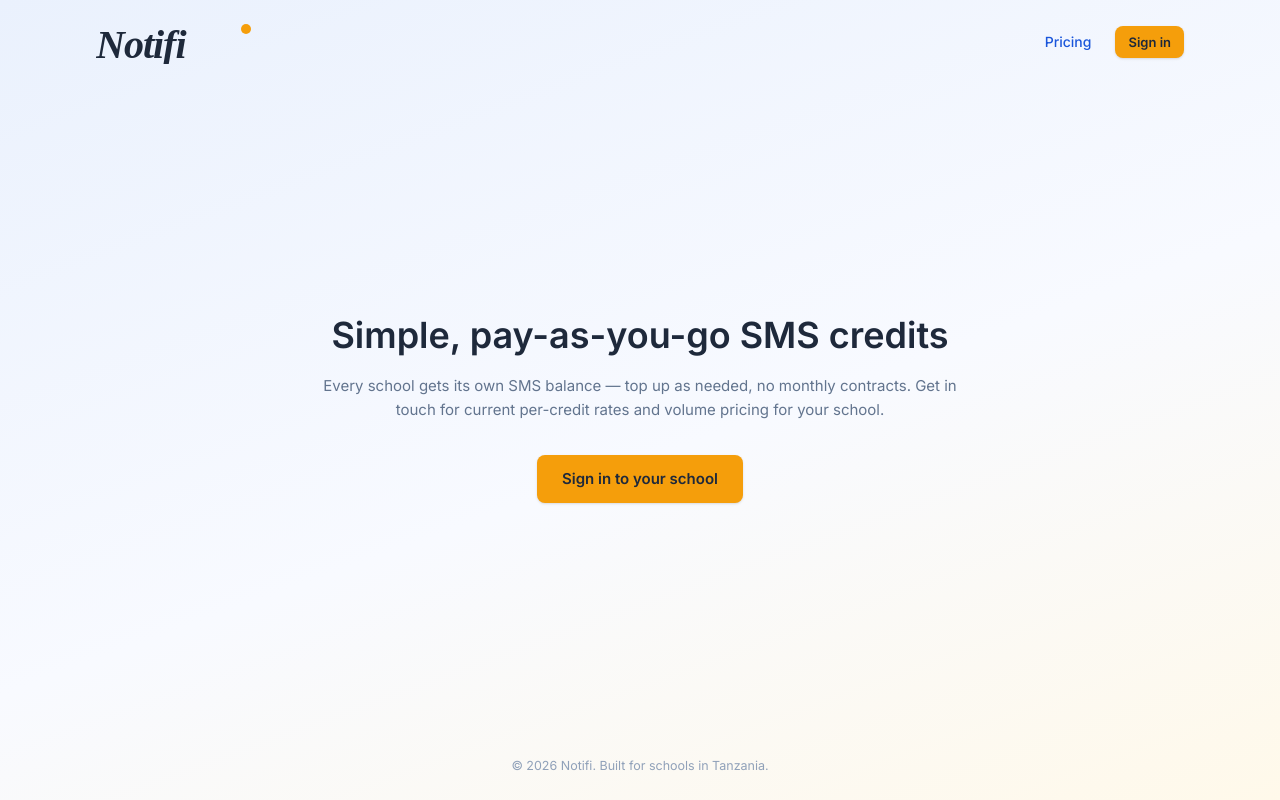
After one commit to Ian-BM/notifi, a Django app: page /pricing/ in a window 1280 px wide. The commit adds this page. Run offline with Django 4.2, Linux system fonts and the light colour scheme.

Commit message:
Fix robots.txt blocking Google: serve a real landing page at /
Root cause of the GSC "blocked by robots.txt" error: '/' redirected to
/dashboard/ then to /login/, both disallowed — Google was following the
chain straight into a blocked page. Root now serves an actual public
landing page (and a /pricing/ stub) that don't require login, so the
redirect chain is gone entirely.

Moved the OG/Twitter/description SEO tags onto the new base_public.html
(the only page Google can actually index) and stripped them out of
base.html/base_auth.html, which stay noindex,nofollow — they're the
authenticated app shell and the (still-disallowed) login page and never
carry real marketing content.

Co-Authored-By: Claude Sonnet 5 <noreply@anthropic.com>

```diff
--- a/core/urls.py
+++ b/core/urls.py
@@ -1,12 +1,14 @@
 from django.contrib import admin
 from django.urls import path, include
-from django.views.generic import RedirectView, TemplateView
+from django.views.generic import TemplateView
 
 from apps.messaging.views import sms_callback
+from core.views import landing_page, pricing_page
 
 urlpatterns = [
     path('django-admin/', admin.site.urls),
-    path('', RedirectView.as_view(url='/dashboard/', permanent=False)),
+    path('', landing_page, name='landing'),
+    path('pricing/', pricing_page, name='pricing'),
     path('', include('apps.accounts.urls')),
     path('dashboard/', include('apps.dashboard.urls')),
     path('contacts/', include('apps.contacts.urls')),
--- /dev/null
+++ b/core/views.py
@@ -0,0 +1,11 @@
+from django.shortcuts import redirect, render
+
+
+def landing_page(request):
+    if request.user.is_authenticated:
+        return redirect('dashboard:index')
+    return render(request, 'landing/index.html')
+
+
+def pricing_page(request):
+    return render(request, 'landing/pricing.html')
--- /dev/null
+++ b/templates/base_public.html
@@ -0,0 +1,64 @@
+{% load static %}
+<!DOCTYPE html>
+<html lang="en">
+<head>
+  <meta charset="UTF-8">
+  <meta name="viewport" content="width=device-width, initial-scale=1.0">
+
+  <!-- Google Search Console Verification -->
+  <meta name="google-site-verification" content="CbNUT3w8uiAqWxCW1BwBb6zoM58w5FPShFO69D7_RhY">
+
+  <!-- Primary SEO -->
+  <meta name="description" content="{% block meta_description %}Notifi helps schools in Tanzania send instant SMS to parents and staff. Fee reminders, meeting notices, emergency alerts. Works on Vodacom, Airtel, Tigo and Halotel.{% endblock %}">
+  <meta name="keywords" content="bulk SMS Tanzania, school SMS platform, SMS kwa shule, wazazi SMS, Notifi Tanzania, school communication Tanzania">
+  <meta name="author" content="Notifi">
+  <meta name="robots" content="index, follow">
+
+  <!-- Open Graph — for WhatsApp and Facebook link previews -->
+  <meta property="og:title" content="{% block og_title %}Notifi — Bulk SMS Platform for Schools in Tanzania{% endblock %}">
+  <meta property="og:description" content="Send instant SMS to every parent in seconds. Built for schools in East Africa.">
+  <meta property="og:url" content="{% block og_url %}https://notifi.co.tz/{% endblock %}">
+  <meta property="og:type" content="website">
+  <meta property="og:site_name" content="Notifi">
+
+  <!-- Twitter Card -->
+  <meta name="twitter:card" content="summary">
+  <meta name="twitter:title" content="Notifi — SMS Platform for Schools">
+  <meta name="twitter:description" content="Send instant SMS to every parent in seconds. Built for schools in East Africa.">
+
+  <!-- Canonical -->
+  <link rel="canonical" href="{% block canonical_url %}https://notifi.co.tz/{% endblock %}">
+
+  <title>{% block title %}Notifi — Bulk SMS Platform for Schools in Tanzania{% endblock %}</title>
+
+  <link rel="preconnect" href="https://fonts.googleapis.com">
+  <link rel="preconnect" href="https://fonts.gstatic.com" crossorigin>
+  <link href="https://fonts.googleapis.com/css2?family=Inter:wght@400;500;600;700&display=swap" rel="stylesheet">
+  <link rel="icon" type="image/svg+xml" href="{% static 'images/logo_icon.svg' %}">
+  <link rel="apple-touch-icon" href="{% static 'images/logo_icon.svg' %}">
+  <link rel="stylesheet" href="{% static 'css/main.css' %}">
+  {% block extra_css %}{% endblock %}
+</head>
+<body class="public-body">
+  <header class="public-header">
+    <a href="{% url 'landing' %}" class="public-logo-link">
+      <img src="{% static 'images/logo_dark.svg' %}" alt="Notifi" height="32">
+    </a>
+    <nav class="public-nav">
+      <a href="{% url 'pricing' %}">Pricing</a>
+      <a href="{% url 'login' %}" class="btn btn-gold btn-sm">Sign in</a>
+    </nav>
+  </header>
+
+  <main class="public-main">
+    {% block content %}{% endblock %}
+  </main>
+
+  <footer class="public-footer">
+    &copy; {% now "Y" %} Notifi. Built for schools in Tanzania.
+  </footer>
+
+  <script src="{% static 'js/main.js' %}"></script>
+  {% block extra_js %}{% endblock %}
+</body>
+</html>
--- /dev/null
+++ b/templates/landing/pricing.html
@@ -0,0 +1,19 @@
+{% extends 'base_public.html' %}
+
+{% block title %}Pricing — Notifi{% endblock %}
+{% block canonical_url %}https://notifi.co.tz/pricing/{% endblock %}
+{% block og_url %}https://notifi.co.tz/pricing/{% endblock %}
+
+{% block content %}
+<div class="public-hero">
+  <h1>Simple, pay-as-you-go SMS credits</h1>
+  <p>
+    Every school gets its own SMS balance — top up as needed, no monthly
+    contracts. Get in touch for current per-credit rates and volume pricing
+    for your school.
+  </p>
+  <div class="public-hero-actions">
+    <a href="{% url 'login' %}" class="btn btn-gold btn-lg">Sign in to your school</a>
+  </div>
+</div>
+{% endblock %}
--- a/templates/sitemap.xml
+++ b/templates/sitemap.xml
@@ -6,4 +6,10 @@
     <priority>1.0</priority>
     <lastmod>2026-09-12</lastmod>
   </url>
+  <url>
+    <loc>https://notifi.co.tz/pricing/</loc>
+    <changefreq>monthly</changefreq>
+    <priority>0.8</priority>
+    <lastmod>2026-09-12</lastmod>
+  </url>
 </urlset>
```
Also changed, not shown: frontend/main.css (+45 -0 lines), templates/base.html (+0 -17 lines), templates/base_auth.html (+1 -21 lines), templates/landing/index.html (added, +18 -0 lines), templates/robots.txt (+11 -3 lines), static/css/main.css.
